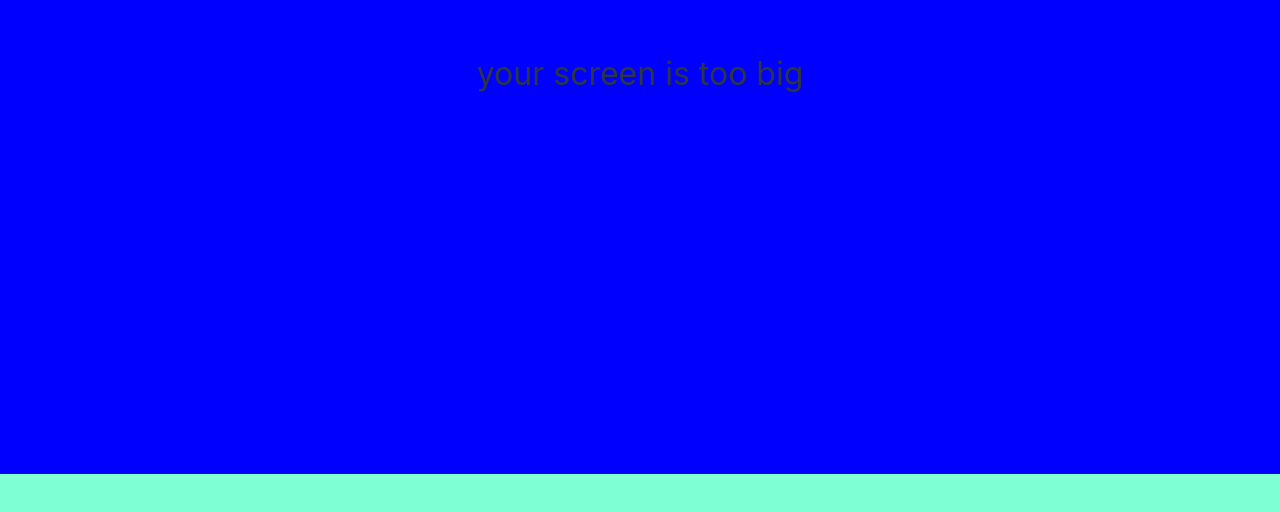
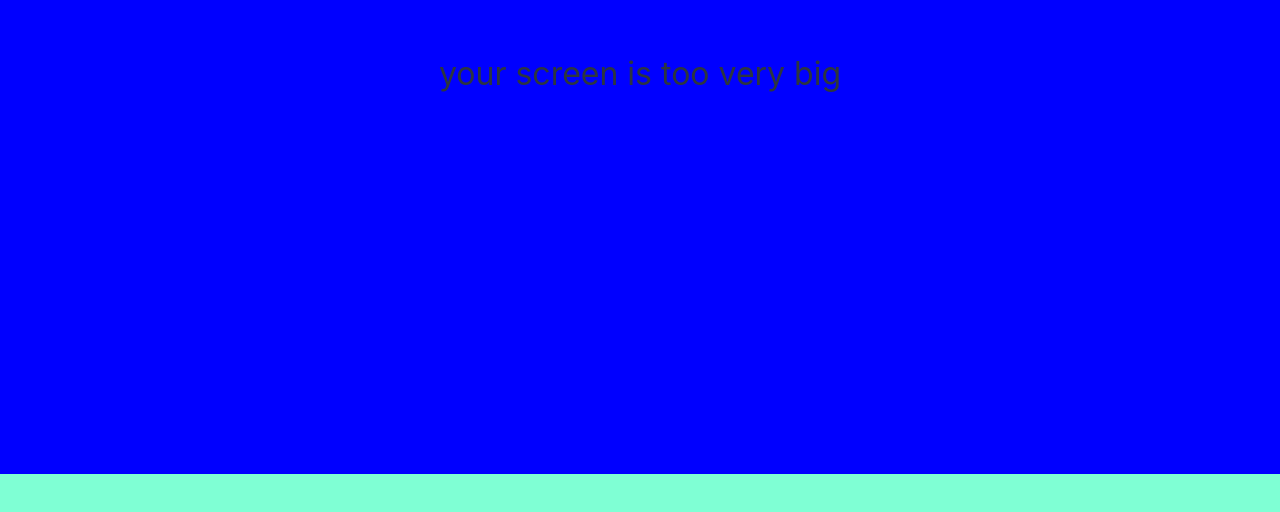
Before and after one commit to Taebara36/test1, a plain HTML site: page friends.html in a window 1280 px wide. Shown: the part 326-838 px from the top of the page. Drawn offline with Linux system fonts and the light colour scheme; grey boxes are pictures that could not be loaded.

Commit message:
ex) very

```diff
--- a/friends.html
+++ b/friends.html
@@ -110,7 +110,7 @@
         </div>
 
     <div id="no-mobile">
-        <span>your screen is too big </span>
+        <span>your screen is  too very big </span>
     </div>
 
      <script src="https://kit.fontawesome.com/01fea51fe9.js" crossorigin="anonymous">
```
